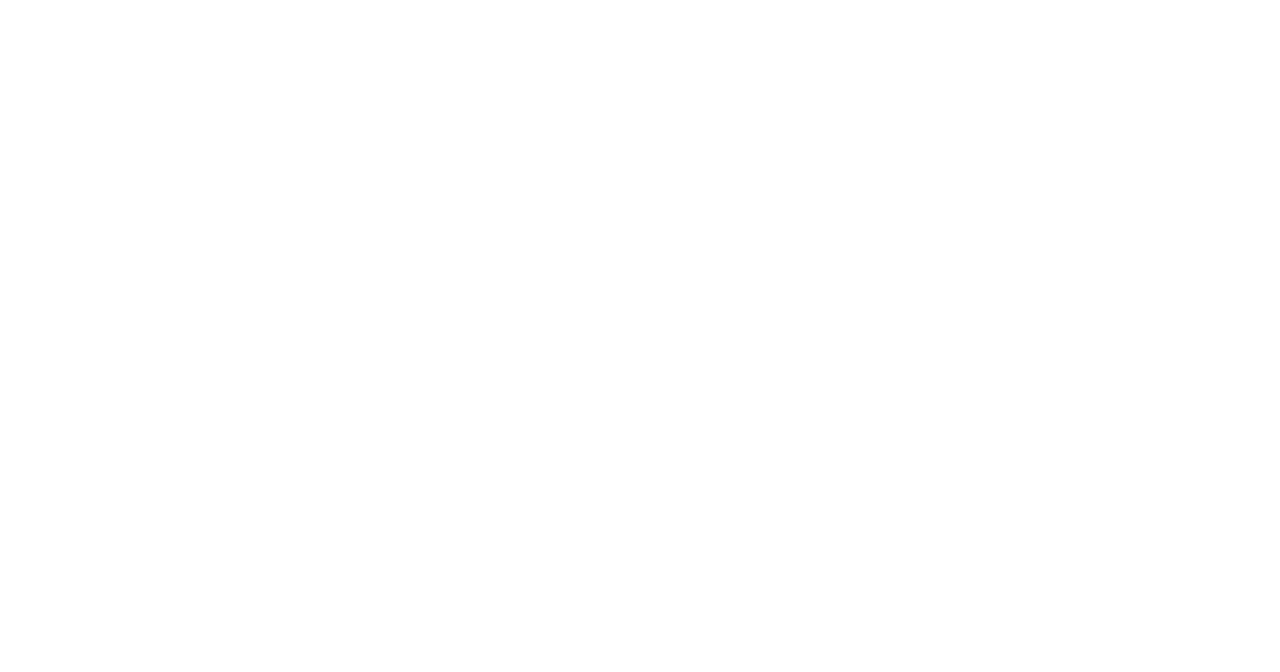
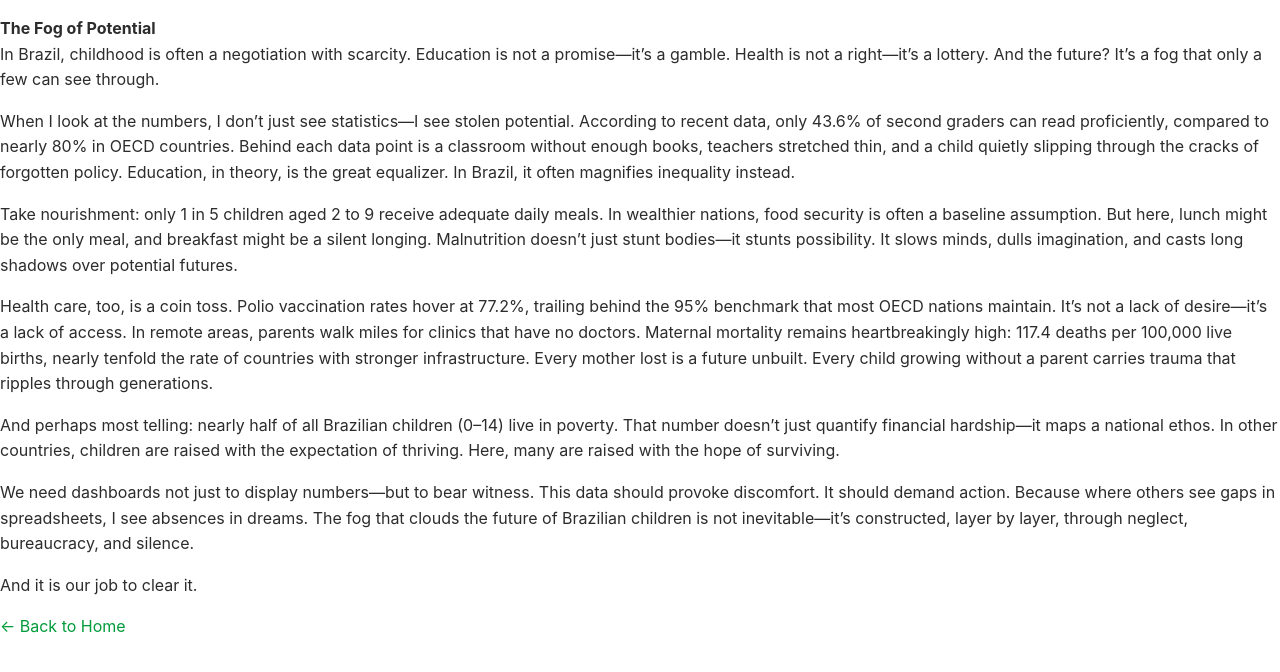
Before and after one commit to Martinolli/children-without-a-horizon, a plain HTML site: page essays/fog_of_potential.html in a window 1280 px wide. Drawn offline with Linux system fonts and the light colour scheme.

Commit message:
Add essay "The Fog of Potential" with comprehensive content on childhood challenges in Brazil

```diff
--- a/essays/fog_of_potential.html
+++ b/essays/fog_of_potential.html
@@ -0,0 +1,47 @@
+<!DOCTYPE html>
+<html lang="en">
+<head>
+  <meta charset="UTF-8">
+  <title><!-- The Fog of Potential --></title>
+  <link rel="stylesheet" href="../static/css/styles.css">
+</head>
+<body>
+  <article class="essay">
+    <header>
+      <h1><!-- Essay Title --></h1>
+      <p class="subtitle"><!-- Optional Subtitle or Quote --></p>
+    </header>
+    <section>
+    <div class="centered-essay">
+      <p>
+        <strong>The Fog of Potential</strong><br>
+        In Brazil, childhood is often a negotiation with scarcity. Education is not a promise—it’s a gamble. Health is not a right—it’s a lottery. And the future? It’s a fog that only a few can see through.
+      </p>
+        <p>
+          When I look at the numbers, I don’t just see statistics—I see stolen potential. According to recent data, only 43.6% of second graders can read proficiently, compared to nearly 80% in OECD countries. Behind each data point is a classroom without enough books, teachers stretched thin, and a child quietly slipping through the cracks of forgotten policy. Education, in theory, is the great equalizer. In Brazil, it often magnifies inequality instead.
+        </p>
+        <p>
+          Take nourishment: only 1 in 5 children aged 2 to 9 receive adequate daily meals. In wealthier nations, food security is often a baseline assumption. But here, lunch might be the only meal, and breakfast might be a silent longing. Malnutrition doesn’t just stunt bodies—it stunts possibility. It slows minds, dulls imagination, and casts long shadows over potential futures.
+        </p>
+        <p>
+          Health care, too, is a coin toss. Polio vaccination rates hover at 77.2%, trailing behind the 95% benchmark that most OECD nations maintain. It’s not a lack of desire—it’s a lack of access. In remote areas, parents walk miles for clinics that have no doctors. Maternal mortality remains heartbreakingly high: 117.4 deaths per 100,000 live births, nearly tenfold the rate of countries with stronger infrastructure. Every mother lost is a future unbuilt. Every child growing without a parent carries trauma that ripples through generations.
+        </p>
+        <p>
+          And perhaps most telling: nearly half of all Brazilian children (0–14) live in poverty. That number doesn’t just quantify financial hardship—it maps a national ethos. In other countries, children are raised with the expectation of thriving. Here, many are raised with the hope of surviving.
+        </p>
+        <p>
+          We need dashboards not just to display numbers—but to bear witness. This data should provoke discomfort. It should demand action. Because where others see gaps in spreadsheets, I see absences in dreams. The fog that clouds the future of Brazilian children is not inevitable—it’s constructed, layer by layer, through neglect, bureaucracy, and silence.
+        </p>
+        <p>
+          And it is our job to clear it.
+        </p>
+    </div>
+      </p>
+      <!-- Repeat <p> blocks for each paragraph -->
+    </section>
+  </article>
+  <footer>
+    <a href="../index.html">&larr; Back to Home</a>
+  </footer>
+</body>
+</html>
```
Also changed, not shown: essays/essay_template.html (+23 -2 lines).
